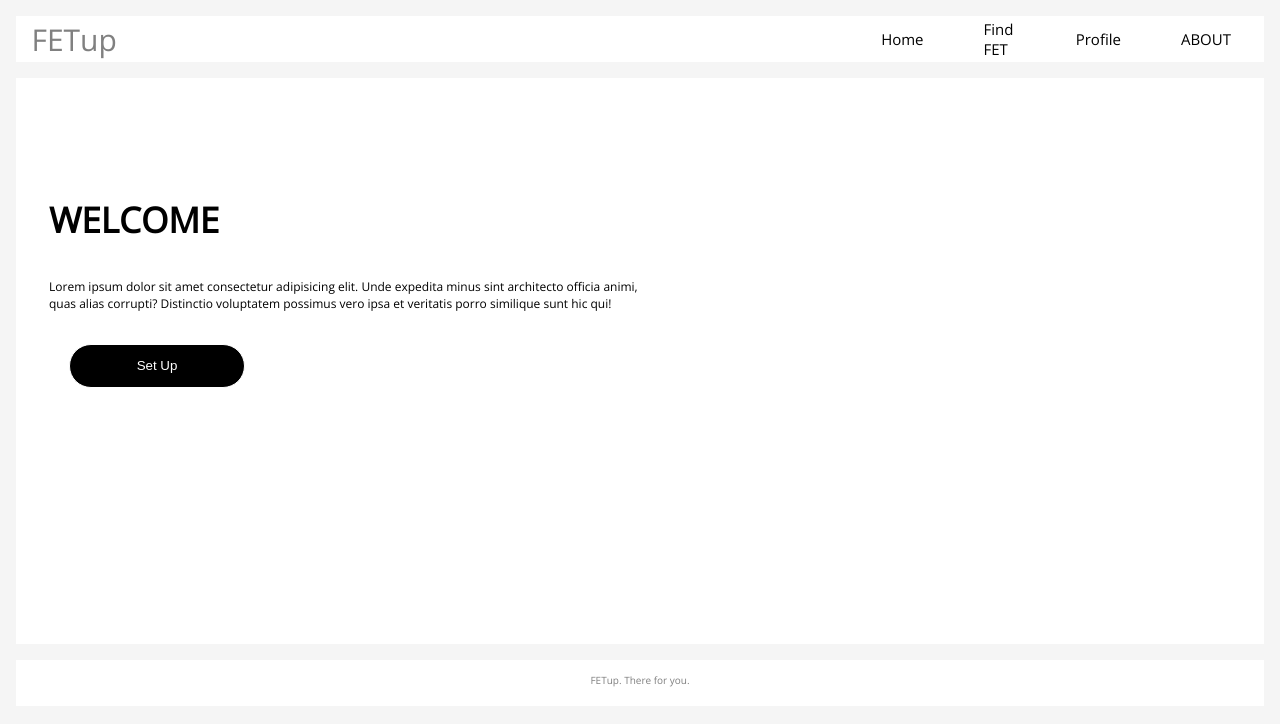
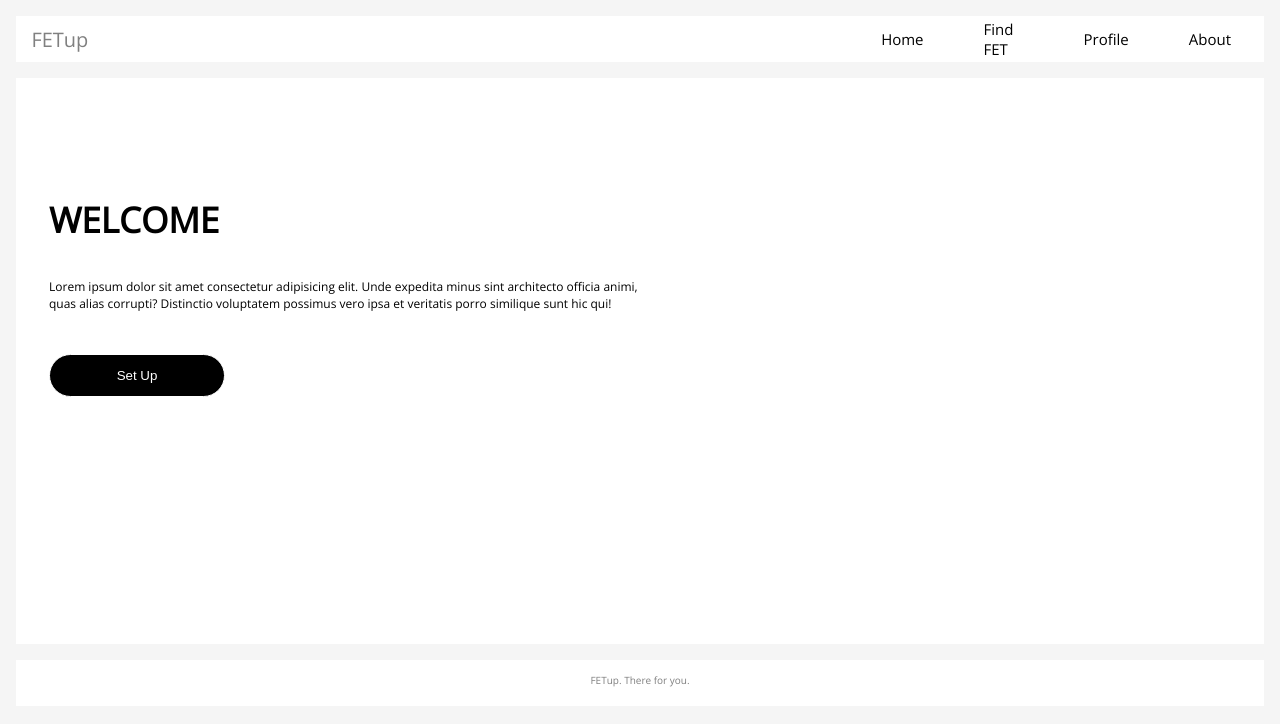
Before and after one commit to kairuler/FETup, a plain HTML site: page index.html in a window 1280 px wide. Drawn offline with nearby package versions, Linux system fonts and the light colour scheme.

Commit message:
Changed logo size and introduction button margin

```diff
--- a/index.html
+++ b/index.html
@@ -23,7 +23,7 @@
             <a href="#home" class="link">Home</a>
             <a href="#home" class="link">Find FET</a>
             <a href="#home" class="link">Profile</a>
-            <a href="#home" class="link">ABOUT</a>
+            <a href="#home" class="link">About</a>
         </div>
     </div>
 
--- a/styles.css
+++ b/styles.css
@@ -76,7 +76,7 @@ footer,
 
 #logo a {
     color: grey;
-    font-size: 30px;
+    font-size: 20px;
     text-decoration: none;
 }
 
@@ -106,7 +106,7 @@ footer,
     border: 1px solid white;
     color: white;
     padding: 1em 5em;
-    margin: 20px;
+    margin-top: 5%;
 
     text-align: center;
     text-decoration: none;
```
